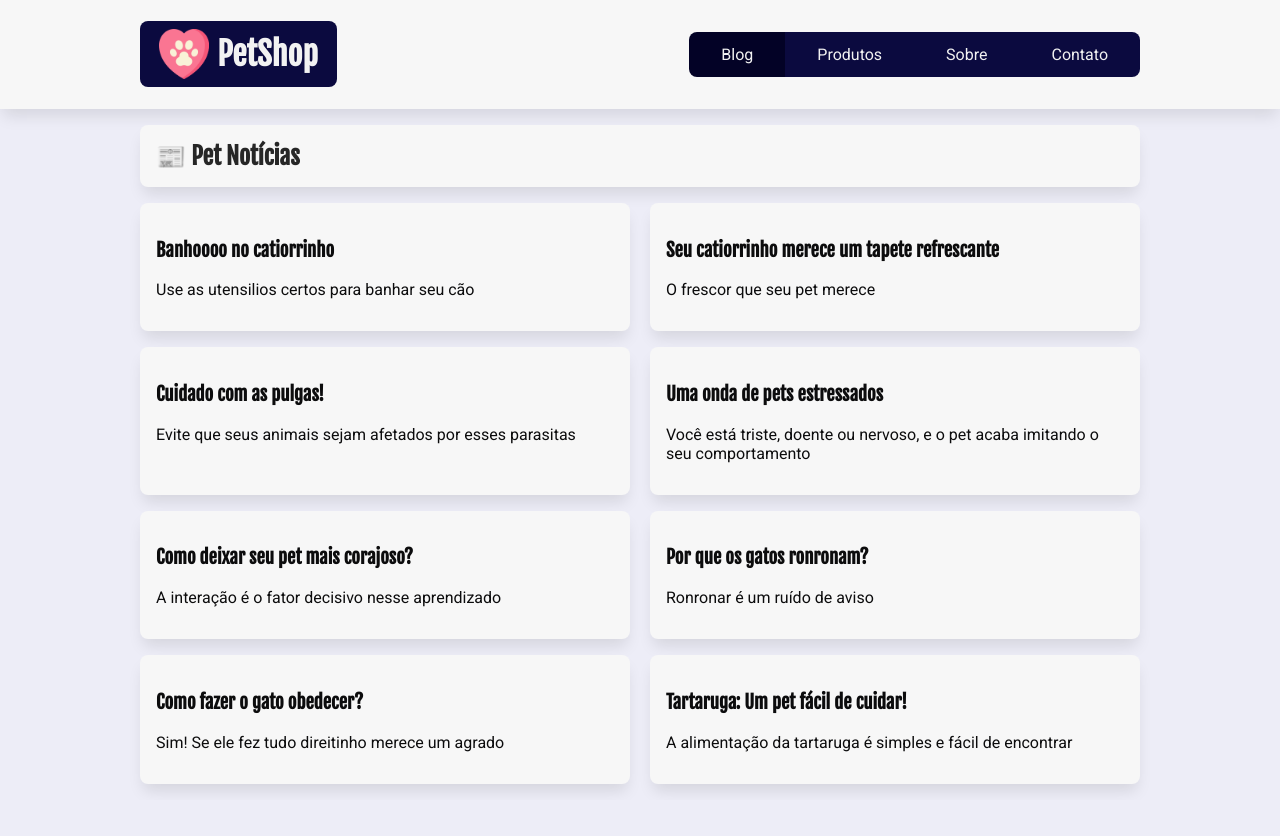
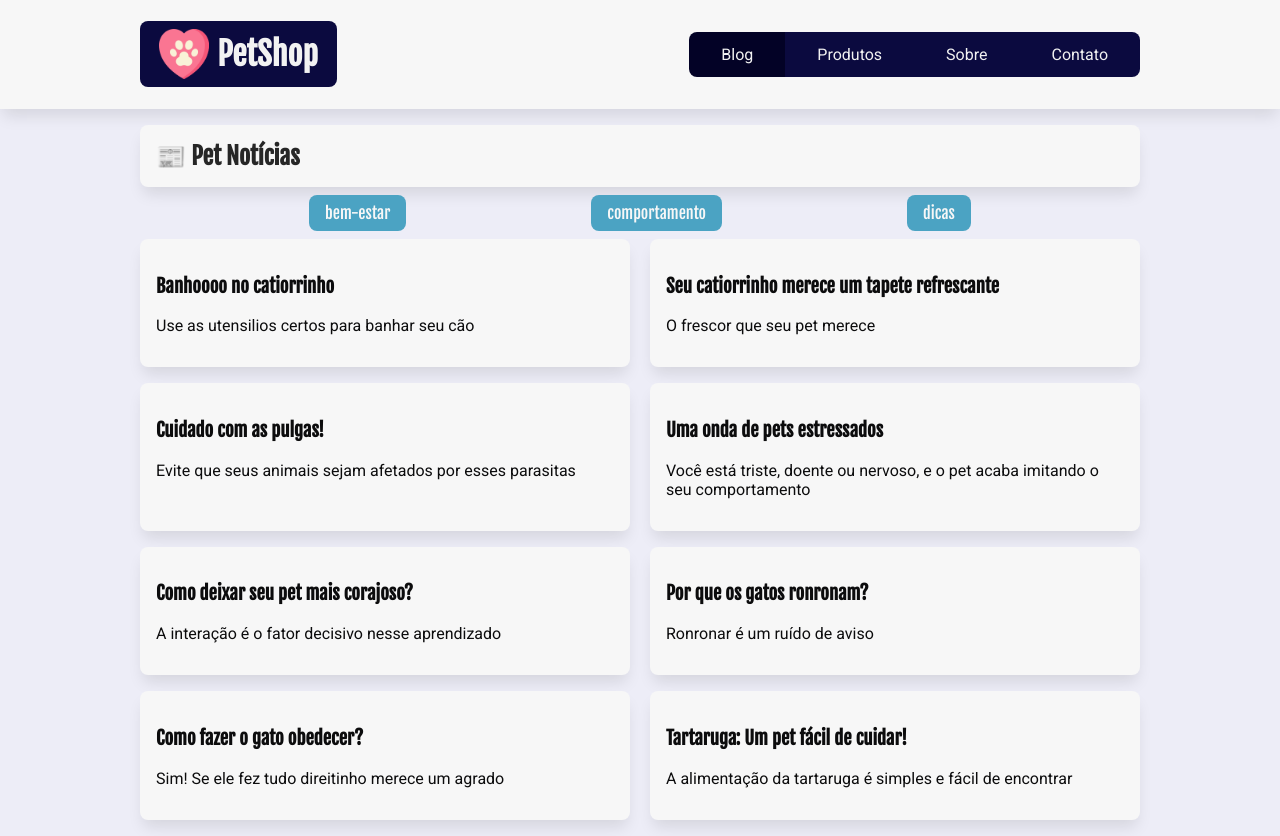
Before and after one commit to tiagotecinternet/petshop-tiago, a React (Create React App) app: page / in a window 1280 px wide. Before the commit the page ends 800 px from the top, so only its background shows below. Built offline with nearby package versions, Linux system fonts and the light colour scheme; data requests are answered from the project's data file.

Commit message:
Início da correção do exercício

```diff
--- a/db.json
+++ b/db.json
@@ -7,6 +7,10 @@
     {
       "id": 2,
       "nome": "comportamento"
+    },
+    {
+      "id": 3,
+      "nome": "dicas"
     }
   ],
   "posts": [
--- a/src/components/ListaCategorias/ListaCategorias.jsx
+++ b/src/components/ListaCategorias/ListaCategorias.jsx
@@ -1,6 +1,51 @@
-/* Exercício ListaCategorias.jsx
+import { useEffect, useState } from "react";
+import { Link } from "react-router-dom";
+import serverApi from "../../api/servidor-api";
+import estilos from "./ListaCategorias.module.css";
 
-1) Montar o componente (rafce)
-2) Programar a comunicação com a API para ler os dados do endpoint "categorias"
-3) Manipular os states do componente
-4) Fazer o componente ListaCategorias retornar uma div com a classe "lista_categorias", contendo uma lista com os nomes das categorias (<ul> <li>).  */
+const ListaCategorias = () => {
+  /* Atribuição do useState para manipular os dados do componente
+1º parâmetro: variável que terá os dados
+2º parâmetro: função responsável por atualizar (setter)
+Obs.: o que colocamos no useState representa o valor inicial */
+  const [categorias, setCategorias] = useState([]);
+
+  useEffect(() => {
+    async function getCategorias() {
+      try {
+        const resposta = await fetch(`${serverApi}/categorias`);
+        const dados = await resposta.json();
+
+        /* Precisamos passar os dados capturador da API
+        para o state do componente via Setter (obrigatório!) */
+        setCategorias(dados);
+
+        /* teste do state de categorias */
+        console.log(dados);
+      } catch (error) {
+        console.log("Deu ruim! " + error.message);
+      }
+    }
+    getCategorias();
+  }, []);
+
+  return (
+    <div className={estilos.lista_categorias}>
+      <ul>
+        {/* {categorias.map((categoria) => {
+          return <li key={categoria.id}> {categoria.nome} </li>;
+        })} */}
+
+        {categorias.map(({ id, nome }) => {
+          return (
+            <li key={id}>
+              <Link to="">{nome}</Link>
+            </li>
+          );
+        })}
+      </ul>
+    </div>
+  );
+};
+
+export default ListaCategorias;
--- a/src/pages/Home/Home.jsx
+++ b/src/pages/Home/Home.jsx
@@ -1,3 +1,4 @@
+import ListaCategorias from "../../components/ListaCategorias/ListaCategorias";
 import ListaPosts from "../../components/ListaPosts/ListaPosts";
 import estilos from "./Home.module.css";
 const Home = () => {
@@ -5,6 +6,7 @@ const Home = () => {
     <section>
       <h2 className={estilos.titulo_secao}>Pet Notícias</h2>
 
+      <ListaCategorias />
       <ListaPosts />
     </section>
   );
```
